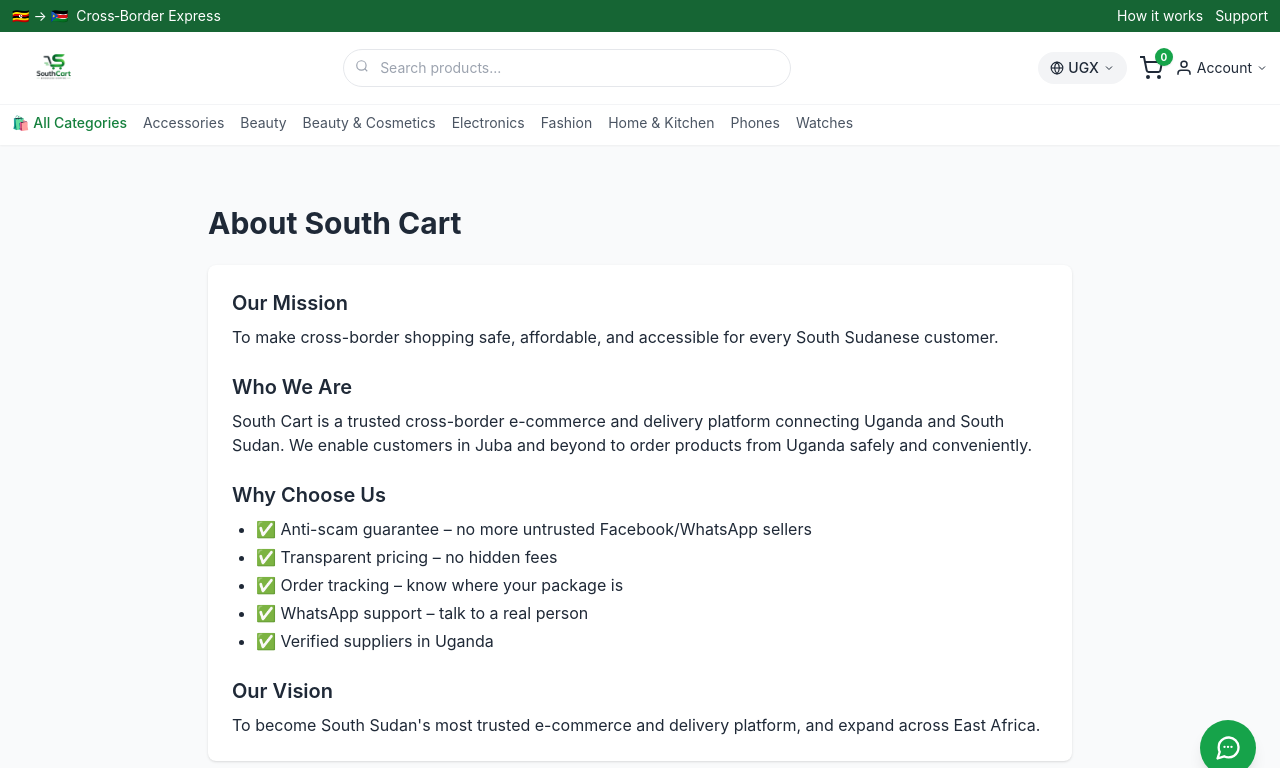
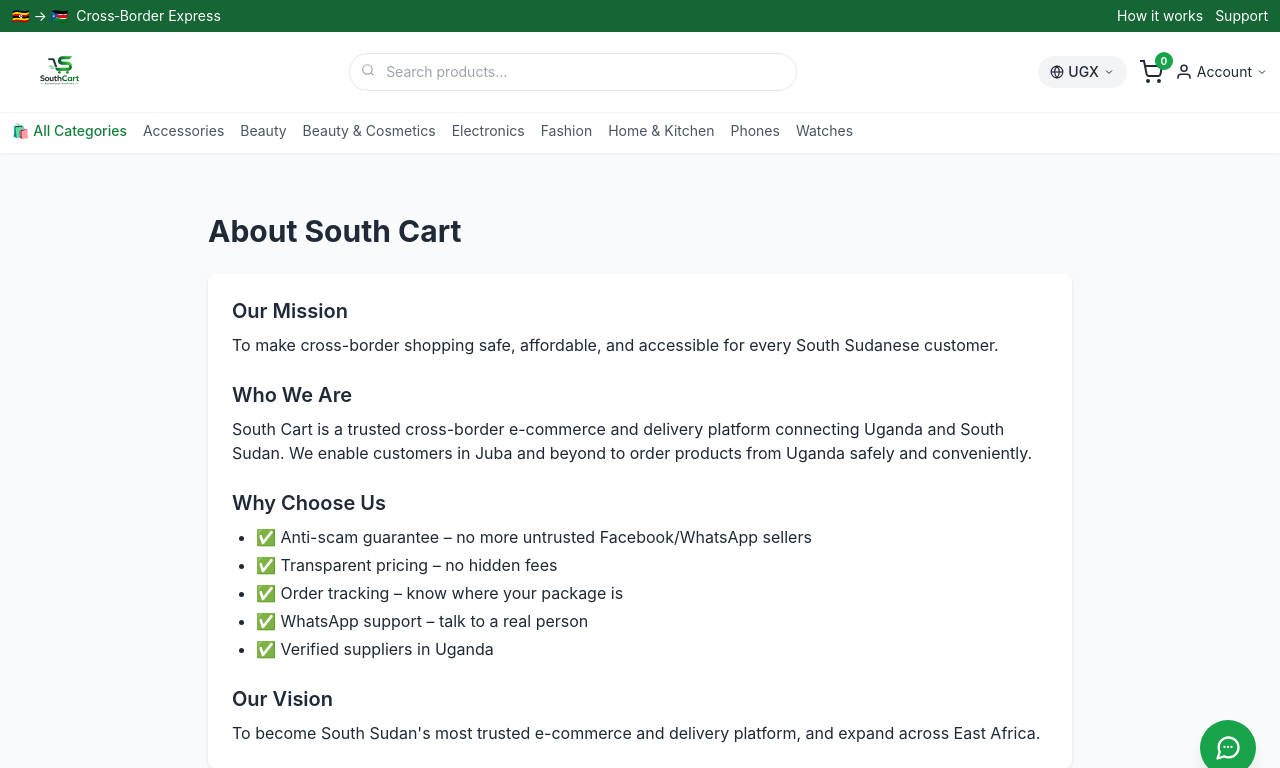
Before and after one commit to Emmamarial1/SouthCart, a Flask app: page /about in a window 1280 px wide. Shown: the top 768 px of the page. Run offline with Flask 3, Linux system fonts and the light colour scheme; data comes from the database, SQL or seed files in the repository; some libraries are stand-ins or nearby versions.

Commit message:
Update base.html

```diff
--- a/templates/base.html
+++ b/templates/base.html
@@ -56,9 +56,9 @@
 
     <header class="sticky top-0 z-50 bg-white/95 backdrop-blur-md shadow-sm">
         <div class="container mx-auto px-3 py-2 flex justify-between items-center gap-3">
-            <!-- Logo (image) -->
+            <!-- Logo - large image, no tagline -->
             <a href="/" class="flex-shrink-0">
-                <img src="/static/images/SouthCart-logo.png" alt="SouthCart" class="h-12 md:h-14 w-auto">
+                <img src="/static/images/SouthCart-logo.png" alt="SouthCart" class="h-14 md:h-16 w-auto">
             </a>
 
             <!-- Search bar (visible on all screens) -->
@@ -85,7 +85,7 @@
                         <button class="currency-option block w-full text-left px-4 py-2 hover:bg-green-50 text-sm" data-code="USD">💵 USD</button>
                     </div>
                 </div>
-                <!-- Cart (desktop) -->
+                <!-- Cart (desktop only) -->
                 {% if not session.is_admin %}
                 <a href="/cart" class="relative block">
                     <svg width="24" height="24" viewBox="0 0 24 24" fill="none" stroke="currentColor" stroke-width="2"><circle cx="9" cy="21" r="1"/><circle cx="20" cy="21" r="1"/><path d="M1 1h4l2.68 13.39a2 2 0 0 0 2 1.61h9.72a2 2 0 0 0 2-1.61L23 6H6"/></svg>
@@ -138,7 +138,7 @@
             </div>
         </div>
 
-        <!-- Mobile drawer -->
+        <!-- Mobile drawer (unchanged) -->
         <div id="mobile-drawer" class="fixed inset-0 z-50 bg-black/50 hidden md:hidden" style="backdrop-filter: blur(4px);">
             <div class="bg-white w-4/5 max-w-sm h-full shadow-xl flex flex-col">
                 <div class="flex justify-between items-center p-5 border-b">
@@ -172,7 +172,7 @@
             </div>
         </div>
 
-        <!-- Category row (desktop horizontal scroll, mobile dropdown) -->
+        <!-- Category row (unchanged) -->
         <div class="border-t border-gray-100 bg-white py-2">
             <div class="container mx-auto px-3">
                 <div class="hidden md:flex gap-4 text-sm whitespace-nowrap overflow-x-auto no-scrollbar pb-1">
@@ -197,8 +197,8 @@
         </div>
     </header>
 
-    <!-- Flash messages -->
-    <div class="container mx-auto px-3 mt-3">
+    <!-- Flash messages (will auto‑disappear after 3 seconds) -->
+    <div class="container mx-auto px-3 mt-3" id="flash-container">
         {% with messages = get_flashed_messages(with_categories=true) %}
             {% for category, message in messages %}
                 <div class="p-3 rounded-xl mb-2 text-sm {% if category == 'success' %}bg-green-100 text-green-800 border-l-4 border-green-600{% elif category == 'danger' %}bg-red-100 text-red-800 border-l-4 border-red-600{% else %}bg-blue-100 text-blue-800 border-l-4 border-blue-600{% endif %}">
@@ -227,7 +227,7 @@
     </div>
     {% endif %}
 
-    <!-- Footer -->
+    <!-- Footer (unchanged) -->
     <footer class="bg-green-800 text-white mt-16">
         <div class="container mx-auto px-4 py-10">
             <div class="grid grid-cols-1 sm:grid-cols-2 md:grid-cols-4 gap-8">
@@ -367,6 +367,16 @@
             .catch(error => console.error('Error:', error));
         };
 
+        // Auto‑dismiss flash messages after 3 seconds
+        const flashMessages = document.querySelectorAll('.rounded-xl.mb-2.text-sm');
+        flashMessages.forEach(msg => {
+            setTimeout(() => {
+                msg.style.transition = 'opacity 0.5s';
+                msg.style.opacity = '0';
+                setTimeout(() => msg.remove(), 500);
+            }, 3000);
+        });
+
         updateAllPrices();
         updateCartCount({{ cart_count | default(0) }});
     </script>
```
